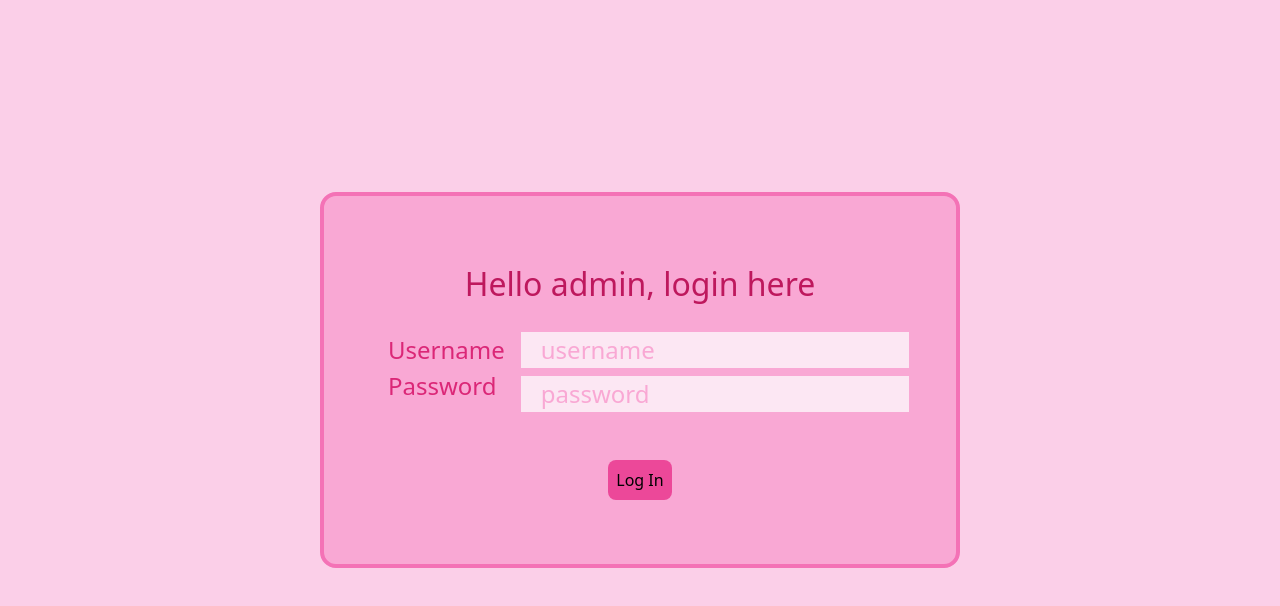
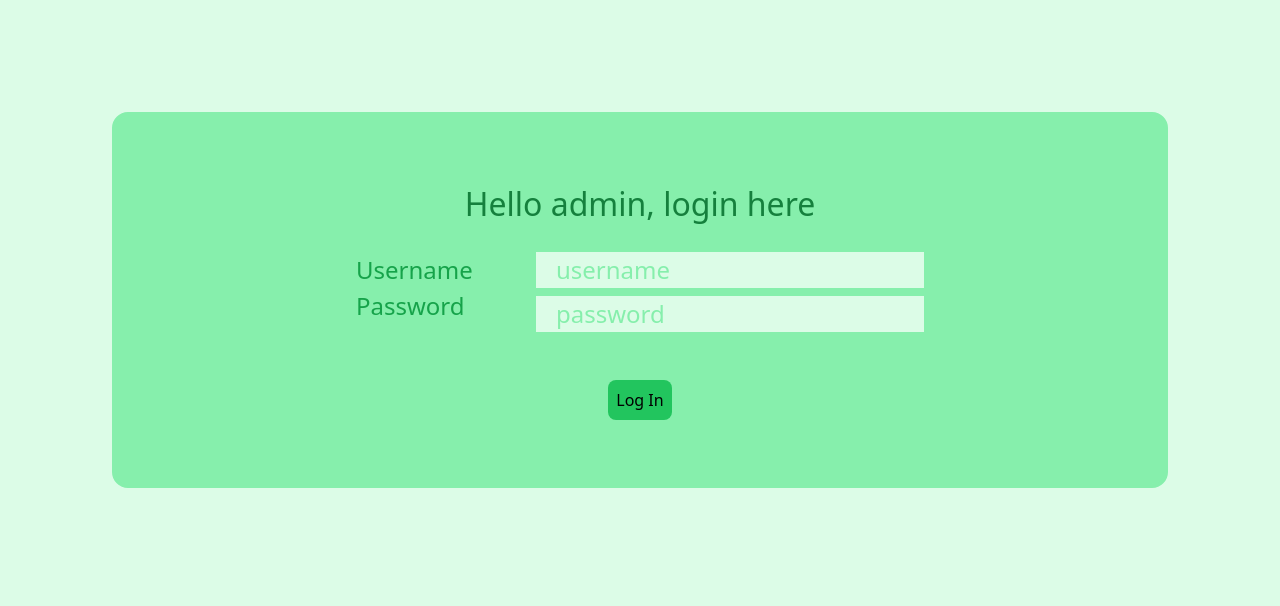
Before and after one commit to pradeepmondal/RestuarantWebapp, a Next.js app in the folder app/: page /admin in a window 1280 px wide. Shown: the top 606 px of the page. Built offline with nearby package versions, Linux system fonts and the light colour scheme.

Commit message:
minor respo adjustments

```diff
--- a/app/src/admComps/AdmLogin.jsx
+++ b/app/src/admComps/AdmLogin.jsx
@@ -16,15 +16,15 @@ export default function AdmLogin({fetchLog}) {
 
     return  (
 
-    <div className='fixed bg-pink-200 w-screen h-[100vh]'>
+    <div className='fixed bg-green-100 w-screen h-[100vh]'>
 
-      <div className='flex flex-col m-[12rem] sm:m-[12rem] mx-[1rem] sm:mx-[20rem] p-[1rem] sm:p-[4rem] border-4 border-pink-400 bg-pink-300 rounded-[1rem]'>
+      <div className='flex flex-col m-[12rem] sm:m-[5rem] md:m-[5rem] lg:m-[7rem] mx-[1rem] sm:px-[5rem] md:px-[15rem] p-[1rem] sm:p-[4rem] border-4 border-green-300 bg-green-300 rounded-[1rem]'>
 
-      <h1 className='flex flex-row justify-center   text-[2rem] text-pink-700'>Hello admin, login here</h1><br />
+      <h1 className='flex flex-row justify-center text-[2rem] text-green-700'>Hello admin, login here</h1><br />
 
   <div className='flex flex-row space-x-[0.1rem] sm:space-x-4'>
 
-      <div className='basis-1/2 text-[1.5rem] text-pink-600 space-y-4'>
+      <div className='basis-1/2 text-[1.5rem] text-green-600 space-y-4'>
           <label>
           Username
           </label> <br />
@@ -34,10 +34,10 @@ export default function AdmLogin({fetchLog}) {
           </label>
       </div>
 
-      <div className='basis-1/2 text-[1.5rem] text-pink-500 space-y-2'>
-          <input onChange = {(e) => {setUsername(e.target.value)}} placeholder='username' className='bg-pink-100 placeholder-pink-300 px-5' /> <br />
+      <div className='basis-1/2 text-[1.5rem] text-ggreen-500 space-y-2'>
+          <input onChange = {(e) => {setUsername(e.target.value)}} placeholder='username' className='bg-green-100 placeholder-green-300 px-5' /> <br />
 
-          <input onChange = {(e) => {setPassword(e.target.value)}} type='password' placeholder='password' className='bg-pink-100 placeholder-pink-300 px-5'>
+          <input onChange = {(e) => {setPassword(e.target.value)}} type='password' placeholder='password' className='bg-green-100 placeholder-green-300 px-5'>
           </input>
       </div>
 
@@ -46,7 +46,7 @@ export default function AdmLogin({fetchLog}) {
 
 
   <button
-  className='mx-auto mt-[3rem] bg-pink-500 max-w-fit p-2 rounded-[0.5rem]'
+  className='mx-auto mt-[3rem] bg-green-500 max-w-fit p-2 rounded-[0.5rem]'
   onClick={async(e) => {
     console.log('button clicked');
     try{
```
